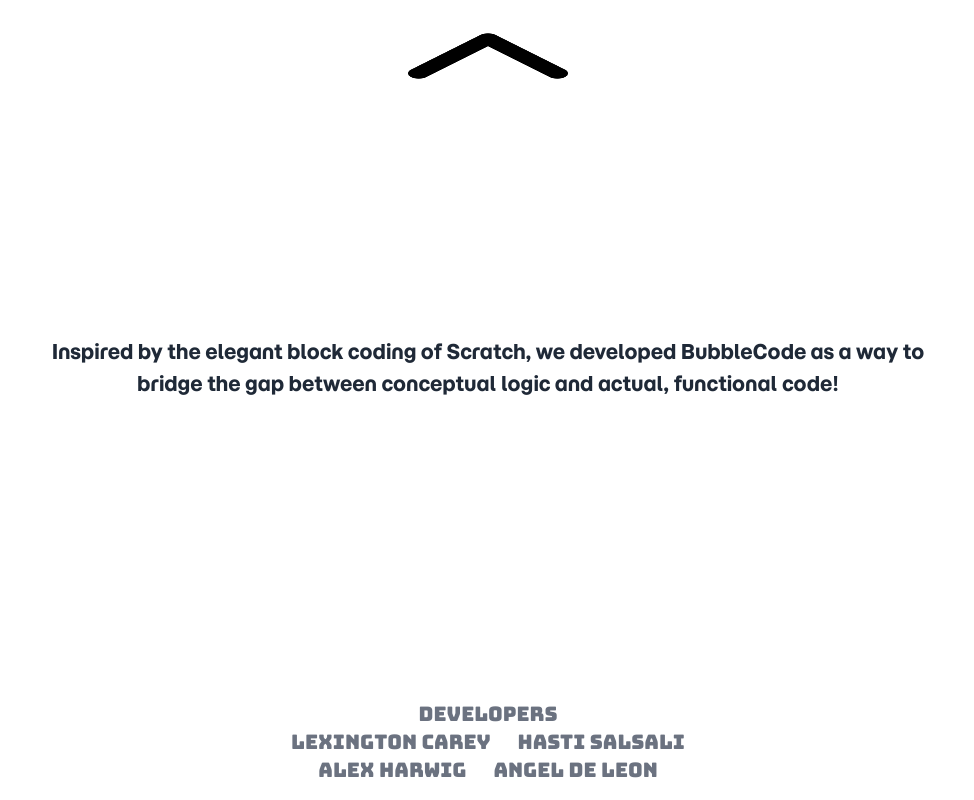
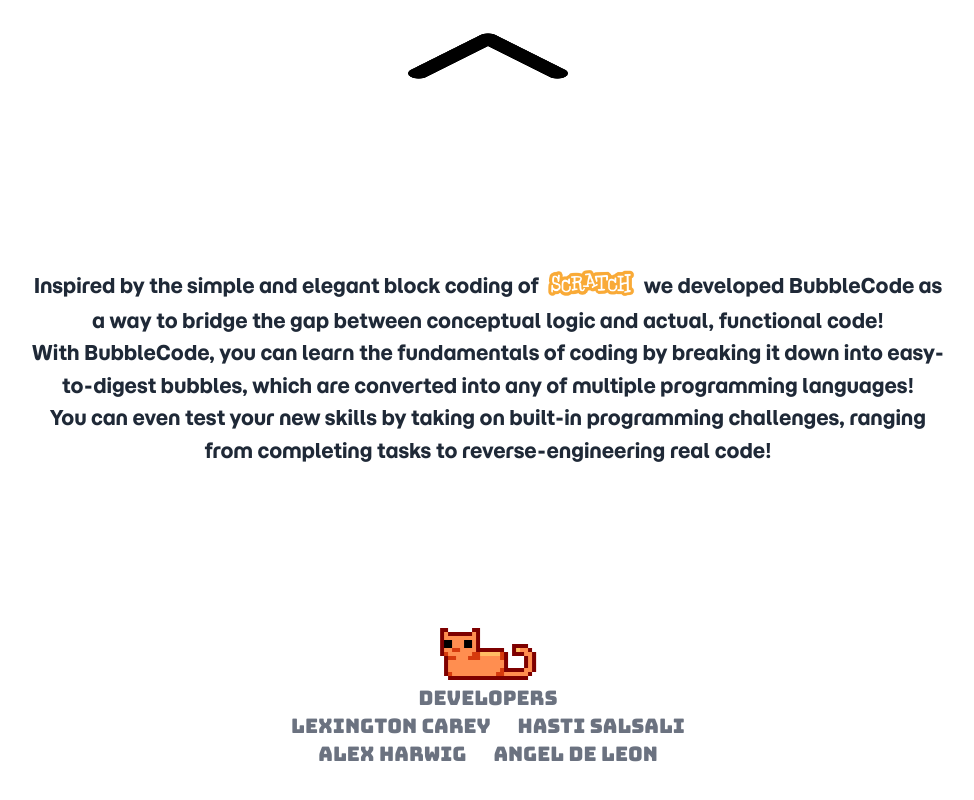
Before and after one commit to hackcc-pierce/block-to-code-spark, a React (Vite) app: page /home in a window 1280 px wide. Shown: the part 800-1600 px from the top of the page, without its empty margins (152-1126 px from the left). Built offline with nearby package versions, Linux system fonts and the light colour scheme; no server answers; the HTML template or start-up script is replaced by a standard one.

Commit message:
updated about me section

```diff
--- a/src/components/home/HomePage.tsx
+++ b/src/components/home/HomePage.tsx
@@ -115,12 +115,17 @@ function HomePage() {
         {/* Centered Description */}
         <div className="flex items-center justify-center h-[80vh]">
           <p className="font-momo ax-w-2xl text-lg leading-relaxed text-center text-xl px-40">
-            Inspired by the elegant block coding of Scratch, we developed BubbleCode as a way to bridge the gap between conceptual logic and actual, functional code!
+            Inspired by the simple and elegant block coding of&nbsp;
+             <img src="/images/scratch.png" alt="coding" className="inline-block w-24 align-middle relative -top-1"/>
+            &nbsp;we developed BubbleCode as a way to bridge the gap between conceptual logic and actual, functional code!<br />
+            With BubbleCode, you can learn the fundamentals of coding by breaking it down into easy-to-digest bubbles, which are converted into any of multiple programming languages!<br />
+            You can even test your new skills by taking on built-in programming challenges, ranging from completing tasks to reverse-engineering real code!
           </p>
         </div>
 
         {/* Bottom Credits */}
-        <footer className="font-bungee absolute bottom-4 left-1/2 transform -translate-x-1/2 text-sm text-gray-500 text-center text-xl">
+        <footer className="font-bungee absolute bottom-8 left-1/2 transform -translate-x-1/2 text-sm text-gray-500 text-center text-xl">
+            <img src="/images/theboy.png" alt="coding" className="inline-block w-24 align-middle relative -top-1"/><br />
             Developers<br />
             Lexington Carey&nbsp;&nbsp;&nbsp;&nbsp;&nbsp;&nbsp;Hasti Salsali<br />
             Alex Harwig&nbsp;&nbsp;&nbsp;&nbsp;&nbsp;&nbsp;Angel De Leon
```
Also changed, not shown: public/images/scratch.png (renamed from public/images/Scratchlogo.png).
